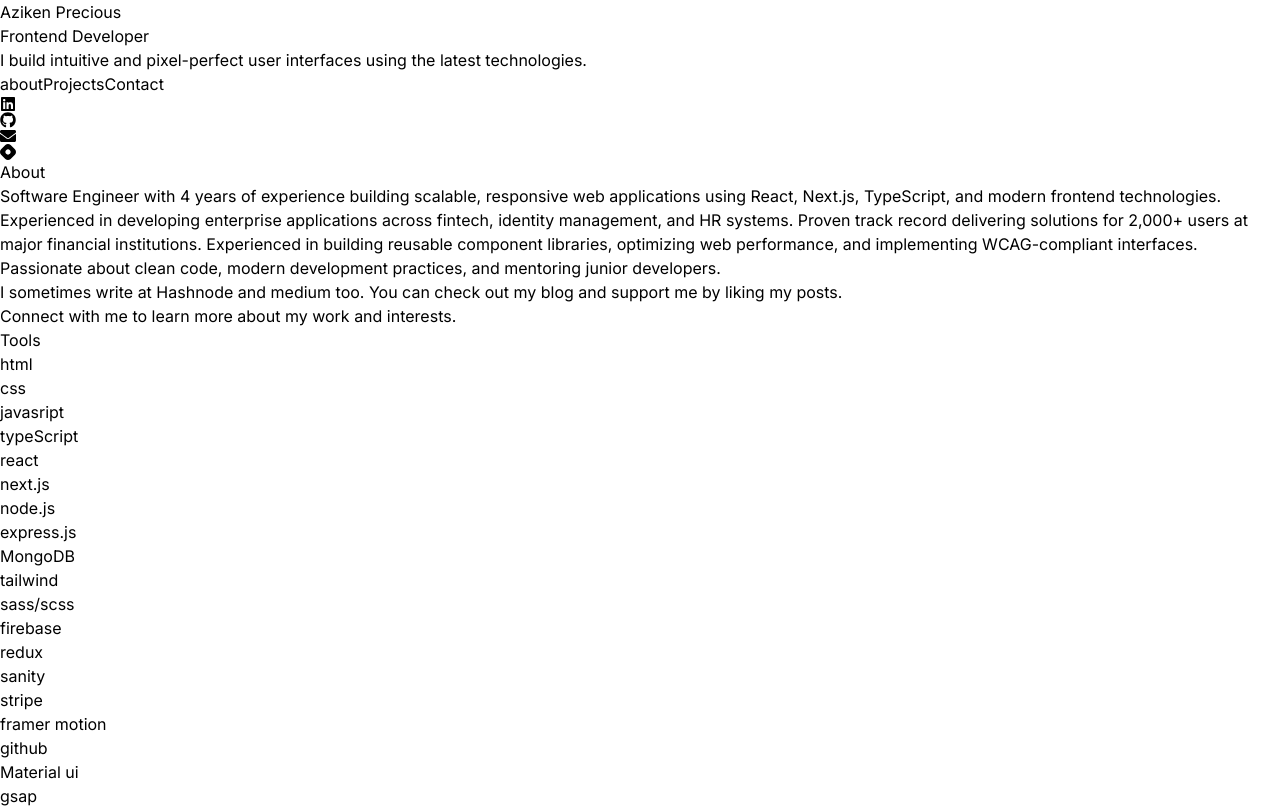
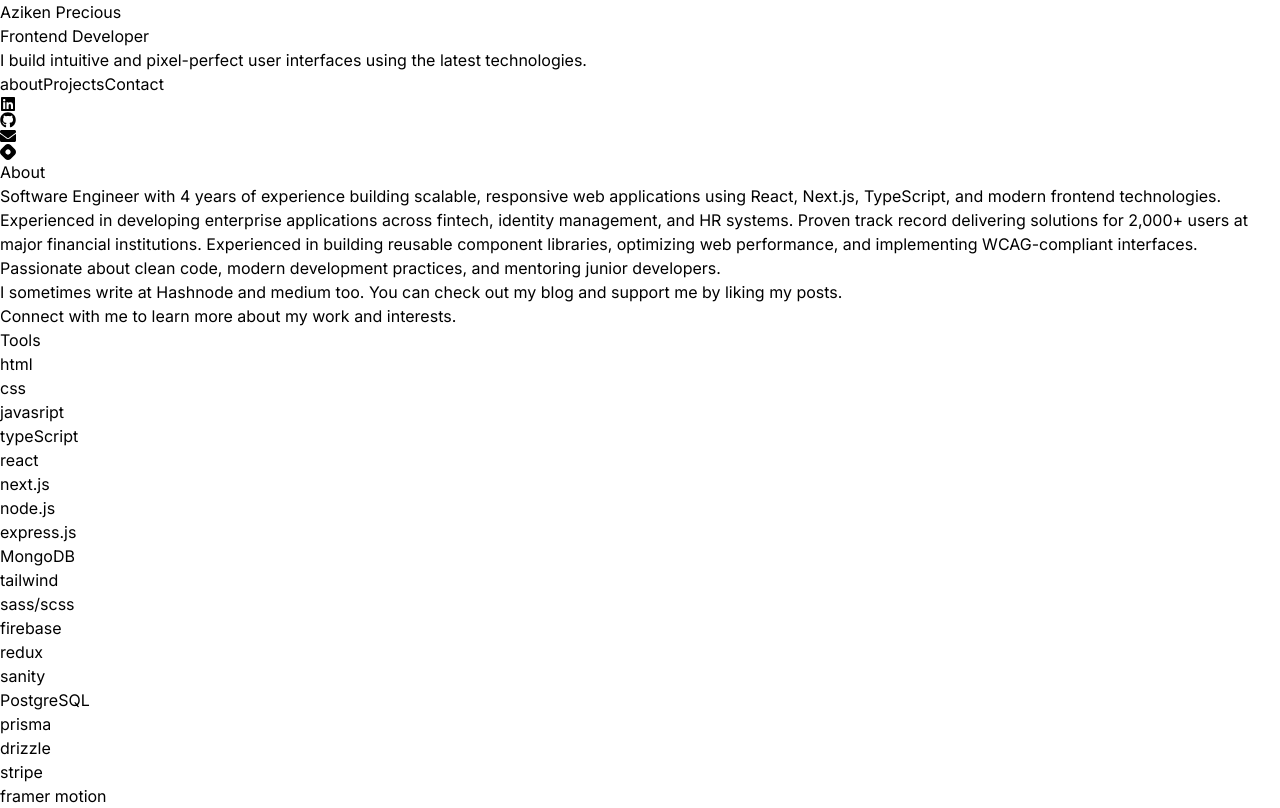
Before and after one commit to Azikenp/portfolio-v2, a React (Vite) app: page / in a window 1280 px wide. Shown: the top 808 px of the page. Built offline with nearby package versions, Linux system fonts and the light colour scheme.

Commit message:
Add PostgreSQL, prisma, and drizzle to tech stack

```diff
--- a/src/data.js
+++ b/src/data.js
@@ -72,6 +72,9 @@
   "firebase",
   "redux",
   "sanity",
+  "PostgreSQL",
+  "prisma",
+  "drizzle",
   "stripe",
   "framer motion",
   "github",
```
